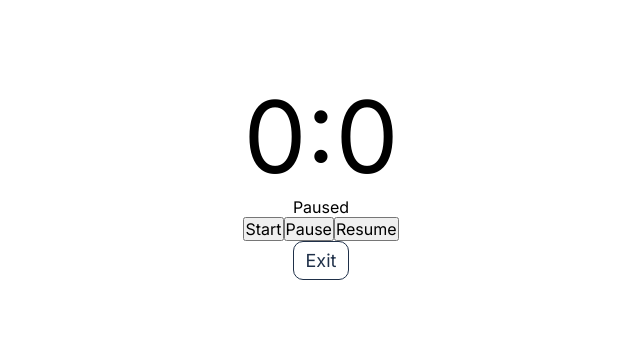
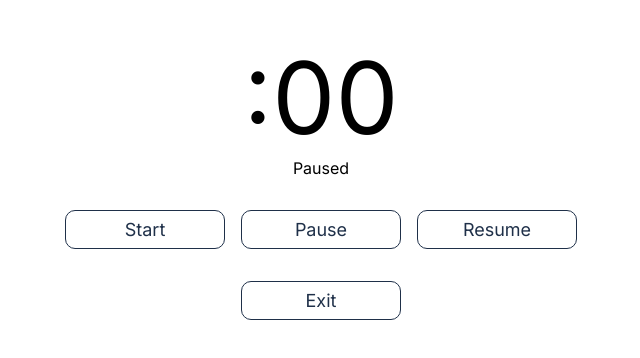
Before and after one commit to nickhibbits/meditation_app, a Next.js app: page /session in a window 1280 px wide. Shown: the part 222-580 px from the top of the page, without its empty margins (319-959 px from the left). Built offline with nearby package versions, Linux system fonts and the light colour scheme.

Commit message:
refator button layout

```diff
--- a/app/session/page.tsx
+++ b/app/session/page.tsx
@@ -20,7 +20,7 @@ function Session() {
   return (
     <main className="container flex flex_column flex_center">
       <Timer expiryTimestamp={expiryTimestamp} />
-      <Button url="/" text="Exit" justifyContent="center" />
+      <Button url="/" text="Exit" justifyContent="center" onClick={null} />
     </main>
   );
 }
--- a/components/Button.tsx
+++ b/components/Button.tsx
@@ -5,17 +5,30 @@ function Button({
   url,
   text,
   justifyContent,
+  onClick,
 }: {
   url: string;
   text: string;
   justifyContent: string;
+  onClick: any;
 }) {
   return (
     <div
       className={`flex ${styles.button_component}`}
       style={{ justifyContent: `${justifyContent}` }}
     >
-      <Link href={url}>{text}</Link>
+      {url ? (
+        <Link className={`flex flex_center ${styles.button}`} href={url}>
+          {text}
+        </Link>
+      ) : (
+        <button
+          className={`flex flex_center ${styles.button}`}
+          onClick={onClick}
+        >
+          {text}
+        </button>
+      )}
     </div>
   );
 }
--- a/components/Timer.tsx
+++ b/components/Timer.tsx
@@ -1,4 +1,6 @@
+import Button from "@/components/Button";
 import { useTimer } from "react-timer-hook";
+import styles from "@/styles/components/Timer.module.scss";
 
 function Timer({ expiryTimestamp }: { expiryTimestamp: Date }) {
   const { seconds, minutes, isRunning, start, pause, resume } = useTimer({
@@ -9,12 +11,20 @@ function Timer({ expiryTimestamp }: { expiryTimestamp: Date }) {
   return (
     <div style={{ textAlign: "center" }}>
       <div style={{ fontSize: "100px" }}>
-        <span>{minutes}</span>:<span>{seconds}</span>
+        <span>{minutes < 1 ? null : minutes}</span>:
+        <span>{seconds < 10 ? `0${seconds}` : seconds}</span>
       </div>
       <p>{isRunning ? "In session" : "Paused"}</p>
-      <button onClick={start}>Start</button>
-      <button onClick={pause}>Pause</button>
-      <button onClick={resume}>Resume</button>
+      <div className={`flex ${styles.buttons_wrapper}`}>
+        <Button text="Start" url={""} onClick={start} justifyContent="center" />
+        <Button text="Pause" url={""} onClick={pause} justifyContent="center" />
+        <Button
+          text="Resume"
+          url={""}
+          onClick={resume}
+          justifyContent="center"
+        />
+      </div>
     </div>
   );
 }
--- a/styles/components/Button.module.scss
+++ b/styles/components/Button.module.scss
@@ -3,12 +3,21 @@
 .button_component {
   width: 100%;
 
-  a {
+  a,
+  .button {
     border: solid 1px variables.$color-neutral-900;
     padding: variables.$padding-1 variables.$padding-2;
     border-radius: variables.$br-1;
     font-size: variables.$fs-400;
     color: variables.$color-neutral-900;
     text-decoration: none;
+    min-width: 10rem;
+    transition: all 0.2s;
+
+    &:hover {
+      background-color: black;
+      color: white;
+      cursor: pointer;
+    }
   }
 }
--- /dev/null
+++ b/styles/components/Timer.module.scss
@@ -0,0 +1,4 @@
+.buttons_wrapper {
+  gap: 1rem;
+  margin: 2rem 0;
+}
--- a/styles/globals.scss
+++ b/styles/globals.scss
@@ -18,14 +18,11 @@ li {
   list-style: none;
 }
 
-a {
+a,
+button {
   text-decoration: none;
   color: inherit;
-  transition: all 0.3s;
-
-  &:hover {
-    color: rgb(133, 133, 133);
-  }
+  background-color: inherit;
 }
 
 .flex {
```
